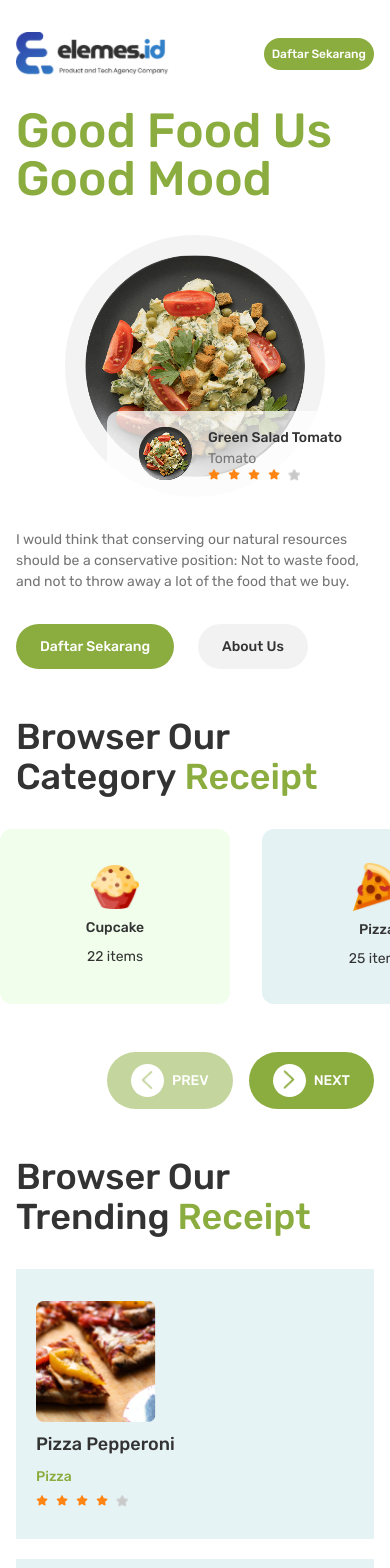
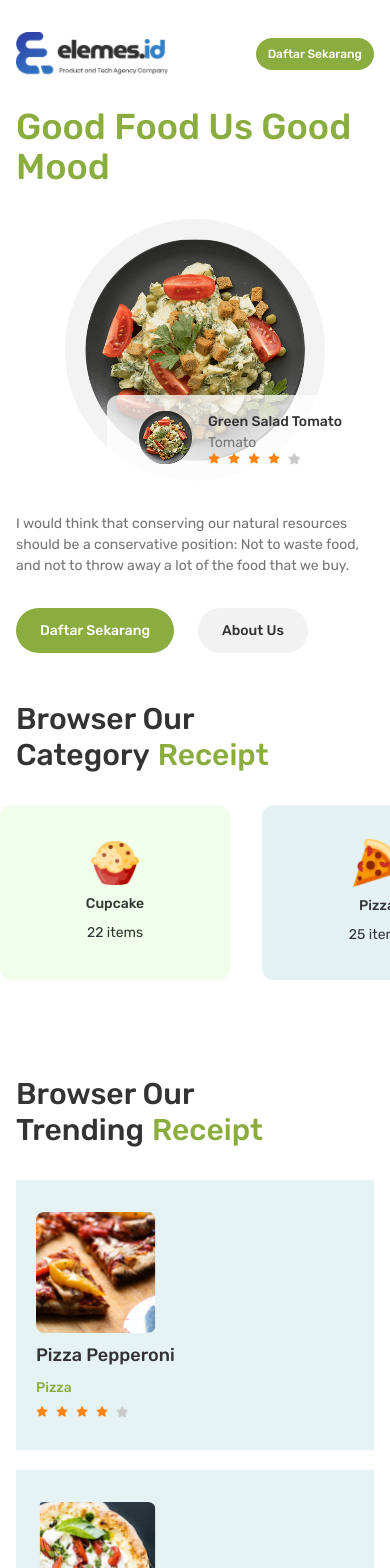
Before and after one commit to edo6661/elemes-assesment, a Next.js app: page / in a window 390 px wide. Shown: the top 1568 px of the page. Built offline with nearby package versions, Linux system fonts and the light colour scheme.

Commit message:
fix: minor design

```diff
--- a/src/app/globals.css
+++ b/src/app/globals.css
@@ -150,7 +150,7 @@
     @apply md:block hidden;
   }
   .header__button--signup {
-    @apply rounded-3xl md:px-4 md:py-3 px-2 py-2 font-medium md:text-sm text-xs;
+    @apply rounded-3xl md:px-4 md:py-3 px-3 py-2 font-medium text-xs;
   }
 }
 
@@ -252,7 +252,7 @@
     @apply max-w-[482px] space-y-8;
   }
   .hero-section__title {
-    @apply text-avocado-500 md:text-6xl text-5xl font-medium;
+    @apply text-avocado-500 md:text-6xl text-4xl font-medium;
   }
   .hero-section__description {
     @apply text-dim-gray;
@@ -307,7 +307,7 @@
     @apply container;
   }
   .receipt-section__title {
-    @apply text-4xl space-x-2 font-medium;
+    @apply md:text-4xl text-3xl space-x-2 font-medium;
   }
   .receipt-section__highlight {
     @apply text-avocado-500;
@@ -327,7 +327,7 @@
     @apply container flex items-end justify-end gap-4 mt-4;
   }
   .receipt-actions__button {
-    @apply flex items-center px-6 py-3 rounded-4xl;
+    @apply md:flex hidden items-center px-6 py-3 rounded-4xl;
   }
   .receipt-actions__icon-wrapper {
     @apply w-[33px] h-[33px] flex justify-center items-center bg-white rounded-full mr-2;
@@ -361,7 +361,7 @@
     @apply flex items-center gap-2;
   }
   .trending-receipt__button-wrapper {
-    @apply mx-auto flex justify-center;
+    @apply mx-auto md:flex hidden justify-center;
   }
   .trending-receipt__button {
     @apply px-6 py-2 rounded-3xl;
```
